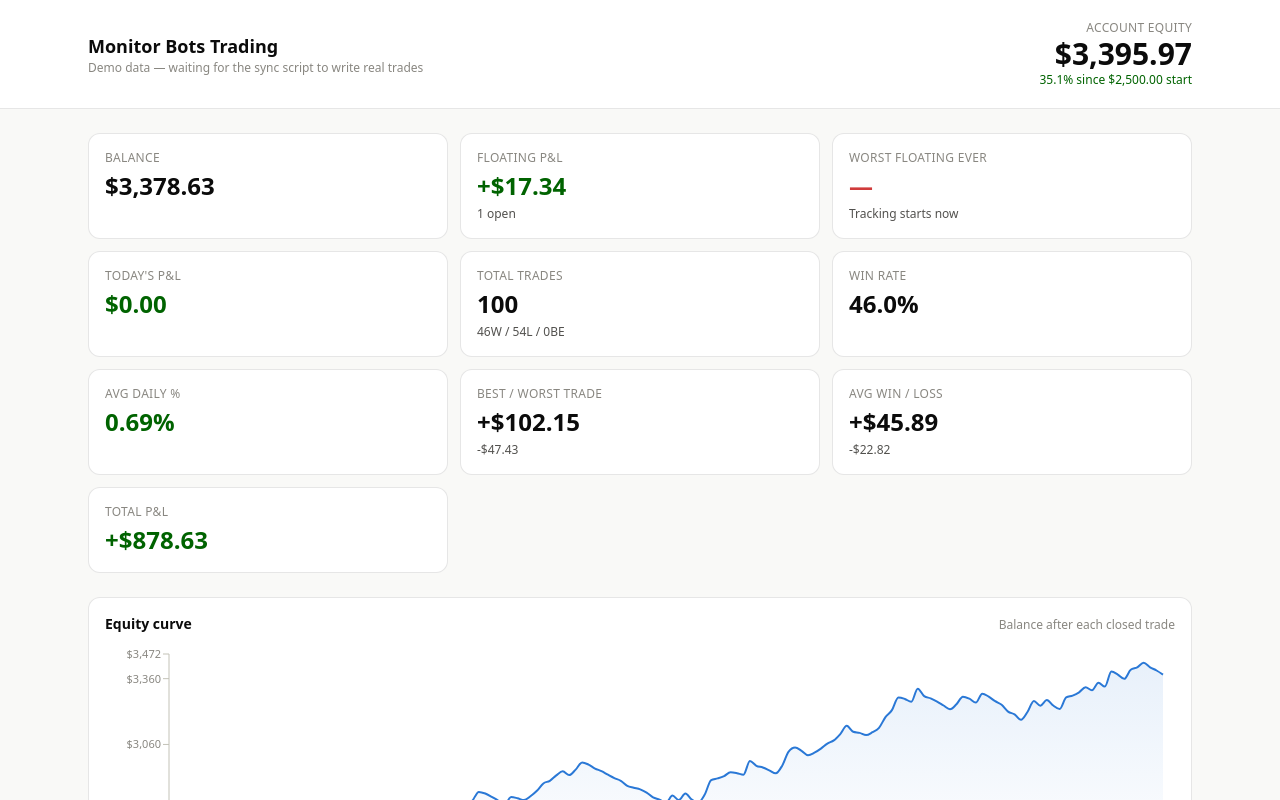
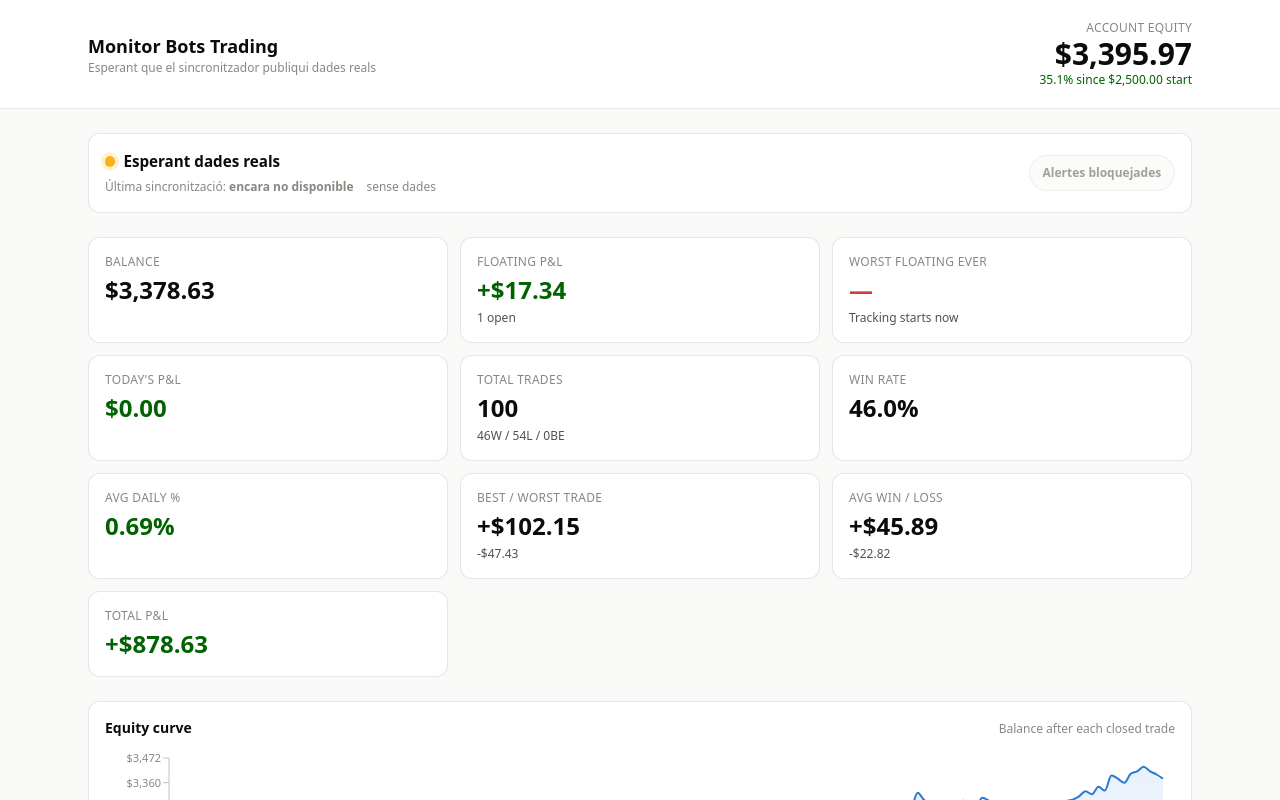
Before and after one commit to Pauarte/DASHBOARDXAUUSD2-5K, a React (Vite) app: page / in a window 1280 px wide. Shown: the top 800 px of the page. Built offline with nearby package versions, Linux system fonts and the light colour scheme; no server answers; the database is empty.

Commit message:
Add connection health and stale-data alerts (#2)

```diff
--- a/src/App.tsx
+++ b/src/App.tsx
@@ -8,6 +8,8 @@ import { DailyPnlChart } from './components/DailyPnlChart'
 import { TradeHistoryTable } from './components/TradeHistoryTable'
 import { OpenPositionsCard } from './components/OpenPositionsCard'
 import { CalendarHeatmap } from './components/CalendarHeatmap'
+import { ConnectionStatus } from './components/ConnectionStatus'
+import { useConnectionAlerts } from './lib/useConnectionAlerts'
 
 function App() {
   const [installPrompt, setInstallPrompt] = useState<BeforeInstallPromptEvent | null>(null)
@@ -36,7 +38,24 @@ function App() {
     floatingHistory,
     lastSyncAt,
     isStale,
+    syncAgeSeconds,
+    lastCheckedAt,
+    connectionError,
   } = useAccountData()
+  const hasConnectionAlert = isLive && (isStale || Boolean(connectionError))
+  const connectionAlertBody = connectionError
+    ? 'No s’ha pogut consultar Supabase. El monitor conserva les últimes dades rebudes.'
+    : 'Fa més de 3 minuts que no arriben dades noves del bot.'
+  const {
+    alertsEnabled,
+    permission: alertPermission,
+    requestAlerts,
+    disableAlerts,
+  } = useConnectionAlerts(hasConnectionAlert, isLive, connectionAlertBody)
+
+  useEffect(() => {
+    document.title = hasConnectionAlert ? '[ALERTA] Monitor Bots Trading' : 'Monitor Bots Trading'
+  }, [hasConnectionAlert])
 
   const stats = useMemo(() => computeStats(trades, account.startBalance), [trades, account.startBalance])
   const floatingPnl = useMemo(
@@ -59,12 +78,10 @@ function App() {
             <h1 className="text-lg font-semibold">Monitor Bots Trading</h1>
             <p className="text-xs text-[var(--text-muted)]">
               {loading
-                ? 'Loading…'
+                ? 'Carregant…'
                 : isLive
-                  ? isStale
-                    ? `Data connection stale${lastSyncAt ? ` since ${formatDateTime(lastSyncAt)}` : ''}`
-                    : `Connected to Supabase — last sync ${lastSyncAt ? formatDateTime(lastSyncAt) : 'now'}`
-                  : 'Demo data — waiting for the sync script to write real trades'}
+                  ? 'Dades reals de MT5 sincronitzades mitjançant Supabase'
+                  : 'Esperant que el sincronitzador publiqui dades reals'}
             </p>
           </div>
           <div className="text-right">
@@ -80,14 +97,39 @@ function App() {
           </div>
         </div>
       </header>
-      {isLive && isStale && (
-        <div className="border-b border-amber-700/40 bg-amber-950/40 px-6 py-3 text-center text-sm text-amber-200">
-          Live data has not updated for more than 3 minutes. MT5 values shown below may be outdated.
+      {connectionError && (
+        <div
+          className="border-b border-red-700/40 bg-red-950/50 px-6 py-3 text-center text-sm text-red-100"
+          role="alert"
+        >
+          No s’ha pogut consultar Supabase. Es conserven les últimes dades rebudes.
+        </div>
+      )}
+      {!connectionError && isLive && isStale && (
+        <div
+          className="border-b border-amber-700/40 bg-amber-950/40 px-6 py-3 text-center text-sm text-amber-100"
+          role="alert"
+        >
+          Fa més de 3 minuts que no arriben dades noves. Els valors poden estar desactualitzats.
         </div>
       )}
       {installPrompt && <button onClick={installApp} className="fixed bottom-4 right-4 z-10 rounded-full border border-[var(--border)] bg-[var(--surface-card)] px-3 py-2 text-xs font-medium text-[var(--text-secondary)] shadow-lg hover:text-[var(--text-primary)]">Instal·lar app</button>}
 
       <main className="max-w-6xl mx-auto px-6 py-6 flex flex-col gap-6">
+        <ConnectionStatus
+          loading={loading}
+          isLive={isLive}
+          isStale={isStale}
+          syncAgeSeconds={syncAgeSeconds}
+          lastSyncAt={lastSyncAt}
+          lastCheckedAt={lastCheckedAt}
+          connectionError={connectionError}
+          alertsEnabled={alertsEnabled}
+          permission={alertPermission}
+          onEnableAlerts={() => void requestAlerts()}
+          onDisableAlerts={disableAlerts}
+        />
+
         <section className="grid grid-cols-2 sm:grid-cols-3 gap-3">
           <StatTile label="Balance" value={formatCurrency(account.balance)} />
           <StatTile
--- /dev/null
+++ b/src/components/ConnectionStatus.tsx
@@ -0,0 +1,87 @@
+import { formatDateTime } from '../lib/format'
+
+interface ConnectionStatusProps {
+  loading: boolean
+  isLive: boolean
+  isStale: boolean
+  syncAgeSeconds: number | null
+  lastSyncAt: string | null
+  lastCheckedAt: string | null
+  connectionError: string | null
+  alertsEnabled: boolean
+  permission: NotificationPermission | 'unsupported'
+  onEnableAlerts: () => void
+  onDisableAlerts: () => void
+}
+
+function formatAge(seconds: number | null): string {
+  if (seconds === null) return 'sense dades'
+  if (seconds < 5) return 'ara mateix'
+  if (seconds < 60) return `fa ${seconds} s`
+  const minutes = Math.floor(seconds / 60)
+  if (minutes < 60) return `fa ${minutes} min`
+  const hours = Math.floor(minutes / 60)
+  return `fa ${hours} h ${minutes % 60} min`
+}
+
+export function ConnectionStatus({
+  loading,
+  isLive,
+  isStale,
+  syncAgeSeconds,
+  lastSyncAt,
+  lastCheckedAt,
+  connectionError,
+  alertsEnabled,
+  permission,
+  onEnableAlerts,
+  onDisableAlerts,
+}: ConnectionStatusProps) {
+  const state = loading
+    ? { label: 'Comprovant connexió', tone: 'neutral' }
+    : connectionError
+      ? { label: 'Error de connexió', tone: 'critical' }
+      : !isLive
+        ? { label: 'Esperant dades reals', tone: 'warning' }
+        : isStale
+          ? { label: 'Sincronització aturada', tone: 'warning' }
+          : { label: 'Connectat', tone: 'good' }
+
+  const alertLabel =
+    permission === 'unsupported'
+      ? 'Alertes no disponibles'
+      : permission === 'denied'
+        ? 'Alertes bloquejades'
+        : alertsEnabled
+          ? 'Alertes actives'
+          : 'Activar alertes'
+
+  return (
+    <section className={`connection-card connection-card--${state.tone}`} aria-live="polite">
+      <div className="connection-card__main">
+        <div className="connection-card__status">
+          <span className="connection-card__dot" aria-hidden="true" />
+          <strong>{state.label}</strong>
+        </div>
+        <div className="connection-card__details">
+          <span>
+            Última sincronització:{' '}
+            <strong>{lastSyncAt ? formatDateTime(lastSyncAt) : 'encara no disponible'}</strong>
+          </span>
+          <span>{formatAge(syncAgeSeconds)}</span>
+          {connectionError && lastCheckedAt && (
+            <span>Últim intent: {formatDateTime(lastCheckedAt)}</span>
+          )}
+        </div>
+      </div>
+      <button
+        type="button"
+        className="connection-card__alerts"
+        disabled={permission === 'unsupported' || permission === 'denied'}
+        onClick={alertsEnabled ? onDisableAlerts : onEnableAlerts}
+      >
+        {alertLabel}
+      </button>
+    </section>
+  )
+}
--- a/src/index.css
+++ b/src/index.css
@@ -81,3 +81,87 @@ body {
 .tabular {
   font-variant-numeric: tabular-nums;
 }
+
+.connection-card {
+  display: flex;
+  align-items: center;
+  justify-content: space-between;
+  gap: 1rem;
+  border: 1px solid var(--border);
+  border-radius: 0.75rem;
+  background: var(--surface-card);
+  padding: 1rem;
+}
+
+.connection-card__main {
+  display: flex;
+  min-width: 0;
+  flex-direction: column;
+  gap: 0.35rem;
+}
+
+.connection-card__status {
+  display: flex;
+  align-items: center;
+  gap: 0.5rem;
+  font-size: 0.95rem;
+}
+
+.connection-card__dot {
+  width: 0.65rem;
+  height: 0.65rem;
+  flex: 0 0 auto;
+  border-radius: 999px;
+  background: var(--text-muted);
+}
+
+.connection-card__details {
+  display: flex;
+  flex-wrap: wrap;
+  gap: 0.35rem 0.8rem;
+  color: var(--text-muted);
+  font-size: 0.75rem;
+}
+
+.connection-card--good .connection-card__dot {
+  background: var(--good);
+  box-shadow: 0 0 0 0.25rem color-mix(in srgb, var(--good) 18%, transparent);
+}
+
+.connection-card--warning .connection-card__dot {
+  background: var(--warning);
+  box-shadow: 0 0 0 0.25rem color-mix(in srgb, var(--warning) 18%, transparent);
+}
+
+.connection-card--critical .connection-card__dot {
+  background: var(--critical);
+  box-shadow: 0 0 0 0.25rem color-mix(in srgb, var(--critical) 18%, transparent);
+}
+
+.connection-card__alerts {
+  flex: 0 0 auto;
+  border: 1px solid var(--border);
+  border-radius: 999px;
+  background: var(--surface-2);
+  color: var(--text-secondary);
+  cursor: pointer;
+  padding: 0.5rem 0.8rem;
+  font-size: 0.75rem;
+  font-weight: 600;
+}
+
+.connection-card__alerts:hover:not(:disabled) {
+  color: var(--text-primary);
+}
+
+.connection-card__alerts:disabled {
+  cursor: not-allowed;
+  opacity: 0.55;
+}
+
+@media (max-width: 640px) {
+  .connection-card {
+    align-items: flex-start;
+    flex-direction: column;
+  }
+}
--- a/src/lib/useAccountData.ts
+++ b/src/lib/useAccountData.ts
@@ -6,6 +6,7 @@ import type { FloatingPoint } from './stats'
 
 const ACCOUNT_ID = import.meta.env.VITE_MT5_ACCOUNT || mockAccount.symbol
 const REFRESH_INTERVAL_MS = 30_000
+export const STALE_AFTER_MS = 3 * 60_000
 
 // The actual initial deposit into this account. Fixed on purpose, not
 // derived from balance/trade data — deriving it as "current balance minus
@@ -31,9 +32,14 @@ interface AccountData {
   floatingHistory: FloatingPoint[]
   lastSyncAt: string | null
   isStale: boolean
+  syncAgeSeconds: number | null
+  lastCheckedAt: string | null
+  connectionError: string | null
 }
 
-const FALLBACK: AccountData = {
+type StoredAccountData = Omit<AccountData, 'isStale' | 'syncAgeSeconds'>
+
+const FALLBACK: StoredAccountData = {
   trades: mockTrades,
   openPositions: mockOpenPositions,
   account: mockAccount,
@@ -42,7 +48,8 @@ const FALLBACK: AccountData = {
   worstFloating: null,
   floatingHistory: [],
   lastSyncAt: null,
-  isStale: true,
+  lastCheckedAt: null,
+  connectionError: null,
 }
 
 interface TradeRow {
@@ -75,10 +82,16 @@ interface AccountSnapshotRow {
 }
 
 export function useAccountData(): AccountData {
-  const [data, setData] = useState<AccountData>({
+  const [data, setData] = useState<StoredAccountData>({
     ...FALLBACK,
     loading: isSupabaseConfigured,
   })
+  const [now, setNow] = useState(Date.now())
+
+  useEffect(() => {
+    const timer = window.setInterval(() => setNow(Date.now()), 10_000)
+    return () => window.clearInterval(timer)
+  }, [])
 
   useEffect(() => {
     if (!supabase) return
@@ -128,10 +141,17 @@ export function useAccountData(): AccountData {
 
       if (cancelled) return
 
+      const criticalError = tradesRes.error ?? positionsRes.error ?? snapshotRes.error
+      if (criticalError) throw criticalError
+
       const tradeRows = (tradesRes.data as TradeRow[] | null) ?? []
-      if (tradeRows.length === 0 || !snapshotRes.data) {
-        // the sync script hasn't written any data for this account yet
-        setData({ ...FALLBACK, loading: false })
+      const checkedAt = new Date().toISOString()
+      if (!snapshotRes.data) {
+        setData({
+          ...FALLBACK,
+          loading: false,
+          lastCheckedAt: checkedAt,
+        })
         return
       }
 
@@ -139,7 +159,6 @@ export function useAccountData(): AccountData {
       const currentBalance = Number(snapshot.balance)
       const startBalance = ACCOUNT_START_BALANCE
       const lastSyncAt = snapshot.updated_at
-      const isStale = Date.now() - Date.parse(lastSyncAt) > 3 * 60_000
 
       let running = startBalance
       const trades: Trade[] = tradeRows.map((r) => {
@@ -193,14 +212,22 @@ export function useAccountData(): AccountData {
         worstFloating,
         floatingHistory,
         lastSyncAt,
-        isStale,
+        lastCheckedAt: checkedAt,
+        connectionError: null,
       })
     }
 
     function loadAndCatch() {
       load().catch((error) => {
-        console.error('Failed to load Supabase account data, falling back to demo data', error)
-        if (!cancelled) setData({ ...FALLBACK, loading: false })
+        console.error('Failed to load Supabase account data', error)
+        if (!cancelled) {
+          setData((current) => ({
+            ...current,
+            loading: false,
+            lastCheckedAt: new Date().toISOString(),
+            connectionError: error instanceof Error ? error.message : 'No s’ha pogut consultar Supabase',
+          }))
+        }
       })
     }
 
@@ -215,5 +242,13 @@ export function useAccountData(): AccountData {
     }
   }, [])
 
-  return data
+  const syncAgeSeconds = data.lastSyncAt
+    ? Math.max(0, Math.floor((now - Date.parse(data.lastSyncAt)) / 1000))
+    : null
+
+  return {
+    ...data,
+    syncAgeSeconds,
+    isStale: syncAgeSeconds === null || syncAgeSeconds * 1000 > STALE_AFTER_MS,
+  }
 }
--- /dev/null
+++ b/src/lib/useConnectionAlerts.ts
@@ -0,0 +1,86 @@
+import { useEffect, useRef, useState } from 'react'
+
+const STORAGE_KEY = 'monitor-bots-connection-alerts'
+
+type AlertPermission = NotificationPermission | 'unsupported'
+
+interface ConnectionAlerts {
+  alertsEnabled: boolean
+  permission: AlertPermission
+  requestAlerts: () => Promise<void>
+  disableAlerts: () => void
+}
+
+async function showNotification(title: string, body: string) {
+  const options: NotificationOptions = {
+    body,
+    icon: '/icon.png',
+    badge: '/icon.png',
+    tag: 'monitor-bots-connection',
+  }
+
+  if ('serviceWorker' in navigator) {
+    const registration = await navigator.serviceWorker.ready
+    await registration.showNotification(title, options)
+    return
+  }
+
+  new Notification(title, options)
+}
+
+export function useConnectionAlerts(
+  hasConnectionAlert: boolean,
+  isLive: boolean,
+  alertBody: string,
+): ConnectionAlerts {
+  const supported = typeof window !== 'undefined' && 'Notification' in window
+  const [permission, setPermission] = useState<AlertPermission>(
+    supported ? Notification.permission : 'unsupported',
+  )
+  const [alertsEnabled, setAlertsEnabled] = useState(
+    supported &&
+      Notification.permission === 'granted' &&
+      window.localStorage.getItem(STORAGE_KEY) === 'true',
+  )
+  const previousAlert = useRef<boolean | null>(null)
+
+  useEffect(() => {
+    if (!alertsEnabled || !isLive) {
+      previousAlert.current = hasConnectionAlert
+      return
+    }
+
+    if (hasConnectionAlert && previousAlert.current !== true) {
+      void showNotification('Alerta del monitor', alertBody).catch(console.error)
+    } else if (!hasConnectionAlert && previousAlert.current === true) {
+      void showNotification(
+        'Connexió recuperada',
+        'El monitor torna a rebre dades del bot correctament.',
+      ).catch(console.error)
+    }
+
+    previousAlert.current = hasConnectionAlert
+  }, [alertBody, alertsEnabled, hasConnectionAlert, isLive])
+
+  async function requestAlerts() {
+    if (!supported) return
+    const result = await Notification.requestPermission()
+    setPermission(result)
+    const enabled = result === 'granted'
+    if (enabled) previousAlert.current = null
+    setAlertsEnabled(enabled)
+    window.localStorage.setItem(STORAGE_KEY, String(enabled))
+  }
+
+  function disableAlerts() {
+    setAlertsEnabled(false)
+    window.localStorage.setItem(STORAGE_KEY, 'false')
+  }
+
+  return {
+    alertsEnabled,
+    permission,
+    requestAlerts,
+    disableAlerts,
+  }
+}
```
Also changed, not shown: public/service-worker.js (+15 -2 lines).
